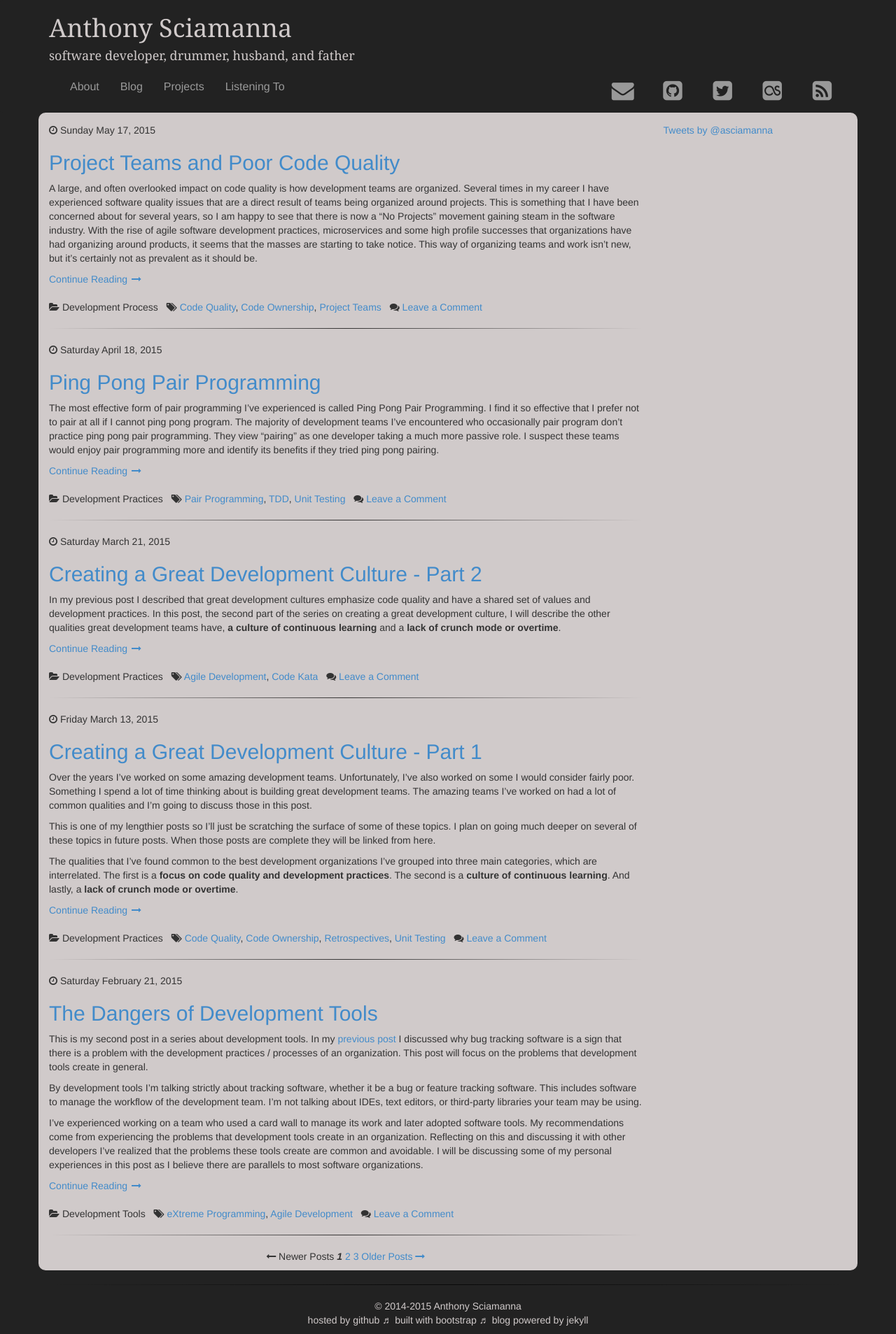
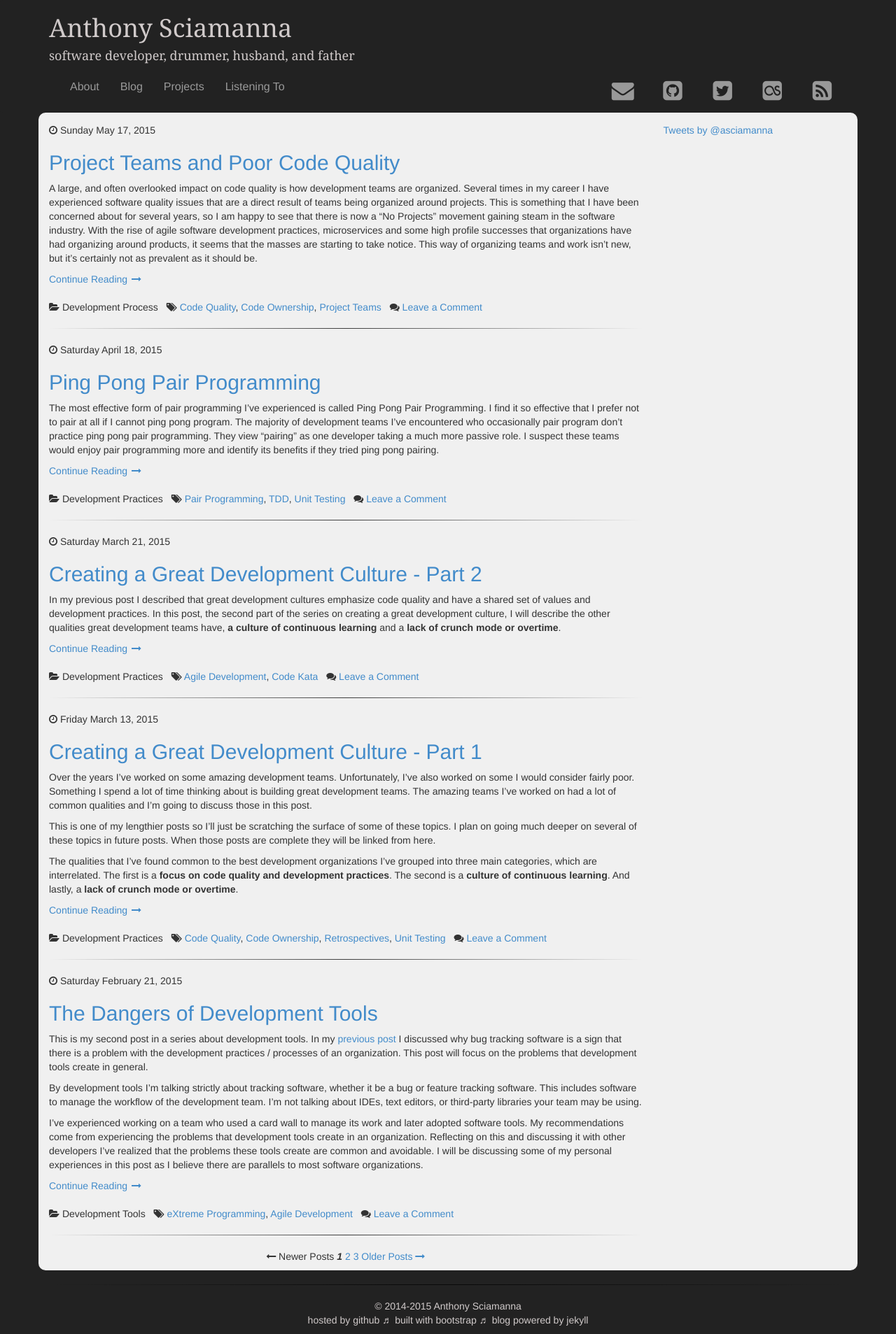
Before and after one commit to asciamanna/asciamanna.github.io, a Jekyll site: the page built from index.html, in a window 1280 px wide. Shown: the whole page at 70% size. Built offline with Jekyll 4.4.1, drawn with Linux system fonts in a browser that asks for light colours; nearby versions of some CDN libraries; the list of posts is cut into pages by our own code; comment, search, counter and statistics services are not loaded.

Commit message:
changing content background to off-white to be easier to read.

```diff
--- a/css/site.scss
+++ b/css/site.scss
@@ -5,6 +5,7 @@
 $black-background: #222;
 $grey: #d0caca;
 $nav-element-grey: #999;
+$off-white: #f0f0f0;
 
 body {
     background-color: $black-background;
@@ -44,7 +45,7 @@ hr {
 }
 
 .content {
-    background-color: $grey;
+    background-color: $off-white;
     border-radius: 10px;
 }
 
```
